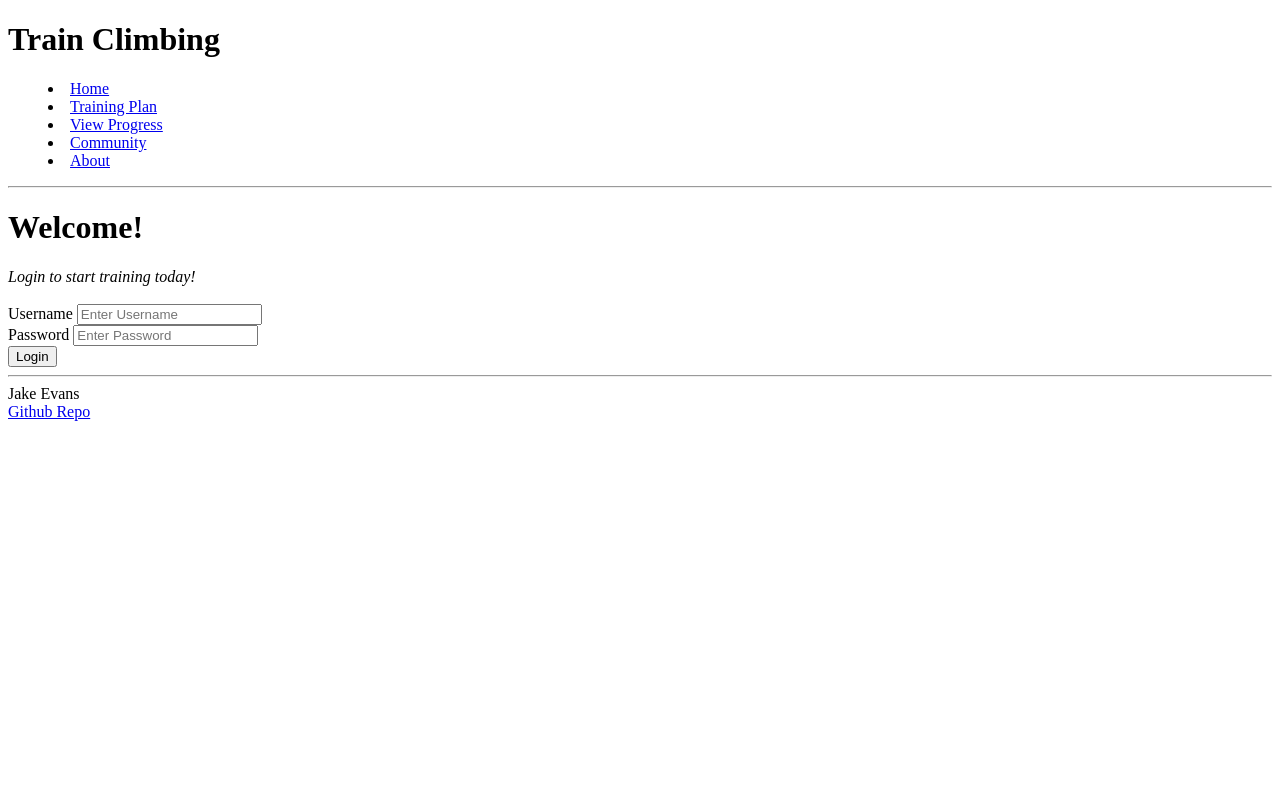
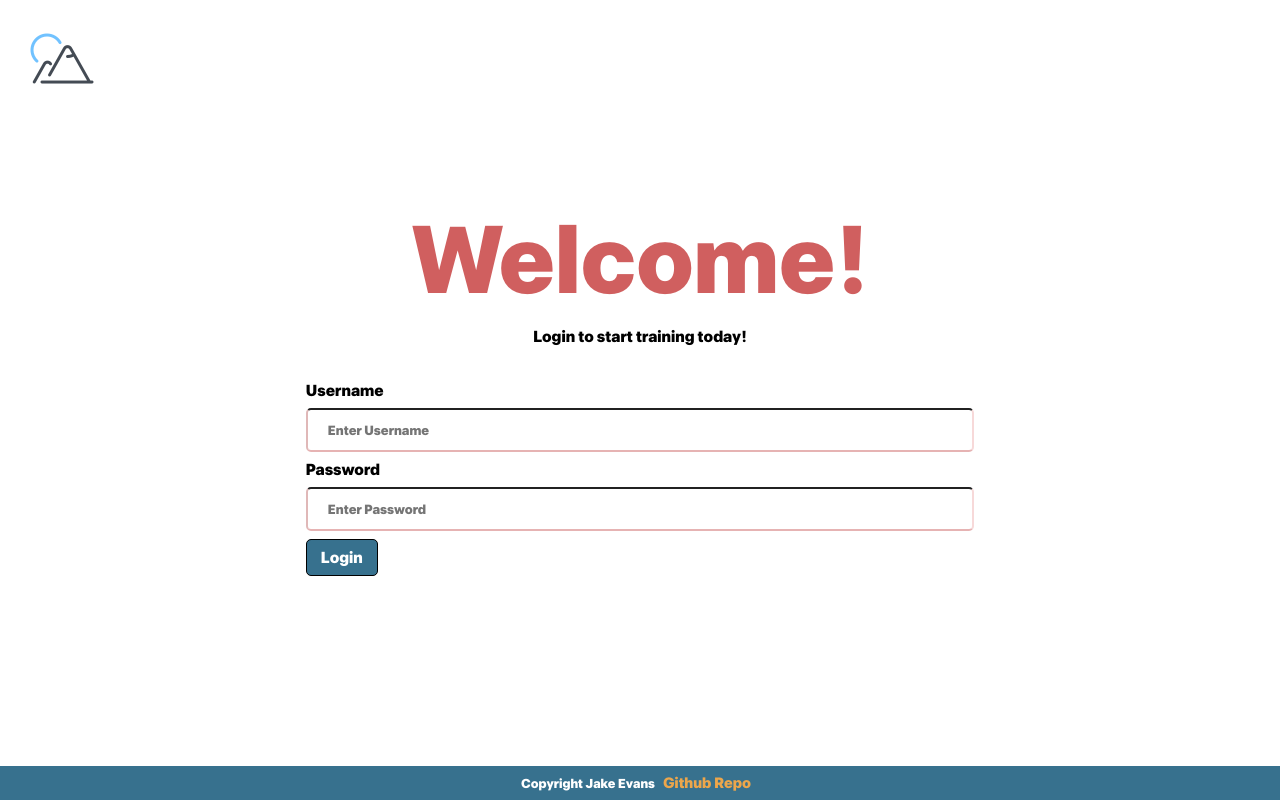
Before and after one commit to jakeevans00/trainclimbing, a plain HTML site: page trainclimbing/index.html in a window 1280 px wide. Drawn offline with Linux system fonts and the light colour scheme.

Commit message:
STYLE (index.html). Completed styling of landing page

```diff
--- a/trainclimbing/index.html
+++ b/trainclimbing/index.html
@@ -7,43 +7,44 @@
     <meta name="theme-color" content="#37718E" />
     <title>Home</title>
     <link rel="icon" type="image/ico" href="favicon2.ico" />
+    <link rel="stylesheet" href="static/css/index.css" />
+    <link rel="preconnect" href="https://fonts.googleapis.com" />
+    <link rel="preconnect" href="https://fonts.gstatic.com" crossorigin />
+    <link
+      href="https://fonts.googleapis.com/css2?family=Luckiest+Guy&display=swap"
+      rel="stylesheet"
+    />
   </head>
   <body>
-    <header>
-      <h1>Train Climbing</h1>
+    <main class="view">
+      <a href="index.html"><img class="logo" src="static/img/logo2.png" /></a>
 
-      <!--Navigation Elements-->
-      <menu>
-        <li><a href="index.html">Home</a></li>
-        <li><a href="pages/train.html">Training Plan</a></li>
-        <li><a href="pages/progress.html">View Progress</a></li>
-        <li><a href="pages/community.html">Community</a></li>
-        <li><a href="about.html">About</a></li>
-      </menu>
-      <hr />
-    </header>
+      <h1>Welcome!</h1>
+      <p>Login to start training today!</p>
+      <br />
 
-    <main>
-      <h1>Welcome!</h1>
-      <i>Login to start training today!</i>
-      <br /><br />
       <form method="get" action="pages/train.html">
-        <div>
-          <label for="username">Username</label>
-          <input type="text" id="username" placeholder="Enter Username" />
-        </div>
-        <div>
-          <label for="password">Password</label>
-          <input type="password" id="password" placeholder="Enter Password" />
-        </div>
-        <button type="submit">Login</button>
+        <label for="username">Username</label>
+        <input
+          class="input-text"
+          type="text"
+          id="username"
+          placeholder="Enter Username"
+        />
+
+        <label for="password">Password</label>
+        <input
+          class="input-text"
+          type="password"
+          id="password"
+          placeholder="Enter Password"
+        />
+
+        <button class="button" type="submit">Login</button>
       </form>
     </main>
-
     <footer>
-      <hr />
-      <span class="text-reset">Jake Evans</span>
-      <br />
+      <span class="footer-text">Copyright Jake Evans</span>
       <a href="https://github.com/jakeevans00/startup">Github Repo</a>
     </footer>
   </body>
--- /dev/null
+++ b/trainclimbing/static/css/index.css
@@ -0,0 +1,124 @@
+* {
+  font-family: eloquia;
+}
+
+body {
+  display: flex;
+  flex-direction: column;
+  height: 100vh;
+  margin: 0;
+}
+
+header {
+  margin: 0px;
+  flex: 0 80px;
+  display: flex;
+  justify-content: center;
+  align-items: center;
+  background-color: blanchedalmond;
+}
+
+main {
+  flex: 1;
+  display: flex;
+  flex-direction: column;
+  justify-content: center;
+  align-items: center;
+}
+
+footer {
+  flex: 0 30px;
+  display: flex;
+  justify-content: center;
+  align-items: center;
+  background-color: #37718e;
+  color: white;
+}
+
+div {
+  display: flex;
+}
+menu {
+  display: flex;
+  justify-content: center;
+}
+
+input {
+  width: 100%;
+  text-align: start;
+  box-sizing: border-box;
+  border-radius: 5px;
+  padding: 12px 20px;
+  margin: 8px 0px;
+  box-shadow: none;
+  border-bottom: rgb(230, 179, 179) solid 2px;
+  border-left: rgb(224, 184, 184) solid 2px;
+  border-right: rgba(244, 201, 201, 0.7) solid 2px;
+}
+
+input:focus {
+  background-color: rgba(214, 234, 248, 0.11);
+}
+
+li {
+  list-style: none;
+}
+
+a {
+  color: rgb(236, 166, 75);
+  text-decoration: none;
+  padding: 8px;
+  font-size: 15px;
+}
+
+i {
+  font-family: Eloquia;
+}
+a:hover {
+  color: rgb(241, 216, 184);
+  font-size: 16px;
+}
+h1 {
+  color: rgb(208, 95, 95);
+  font-size: 6em;
+  font-family: Eloquia;
+  margin: -5px;
+}
+
+.button {
+  background-color: #37718e;
+  border-radius: 5px;
+  border: black solid 1px;
+  font-size: 16px;
+  color: white;
+  padding: 8px 14px;
+}
+.button:hover {
+  background-color: #52b3e3;
+}
+.view {
+  display: flex;
+  flex-direction: column;
+
+  /* background: url(../img/climb3.jpg) no-repeat center center fixed;
+  -webkit-background-size: cover;
+  -moz-background-size: cover;
+  -o-background-size: cover;
+  background-size: cover; */
+}
+
+.logo {
+  position: absolute;
+  top: 20px;
+  left: 30px;
+  border-image-width: 3vw;
+}
+
+.footer-text {
+  font-size: small;
+}
+
+@font-face {
+  font-family: Eloquia;
+  src: url(../fonts/eloquia.otf);
+}
```
Also changed, not shown: conflictTest.md (deleted, +0 -5 lines), trainclimbing/pages/train.html (+1 -2 lines), trainclimbing/static/fonts/eloquia.otf (added), trainclimbing/static/img/logo.png (added), trainclimbing/static/img/logo2.png (added), 5 other files.
